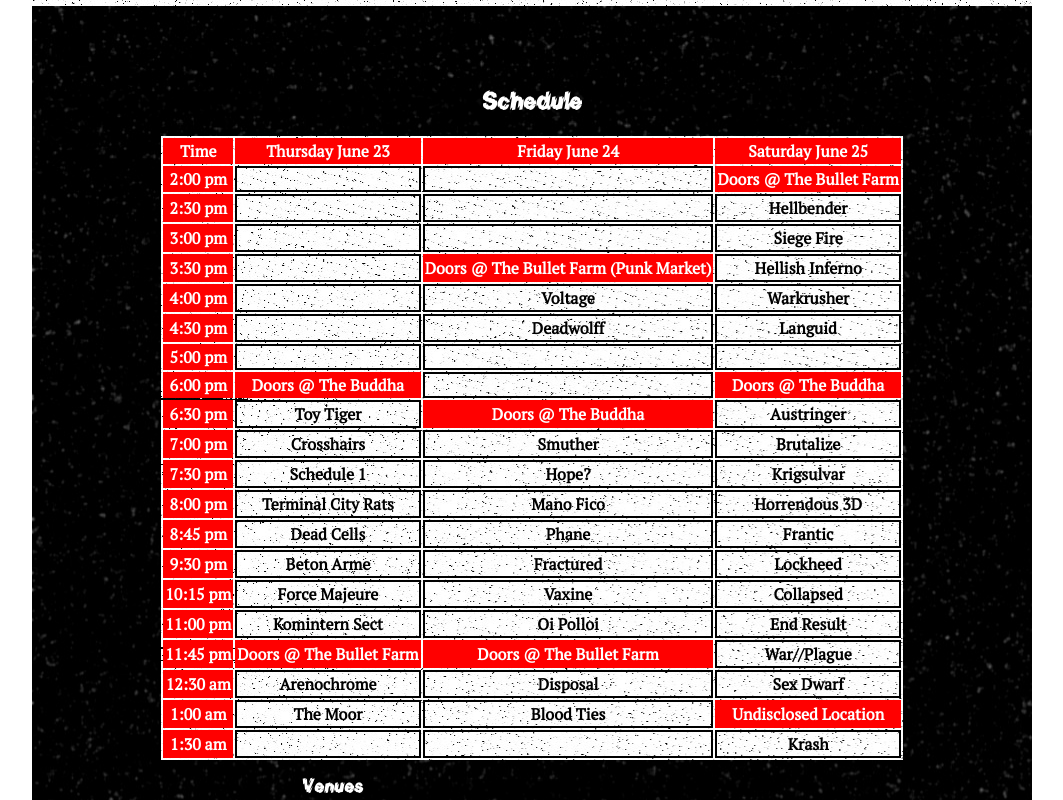
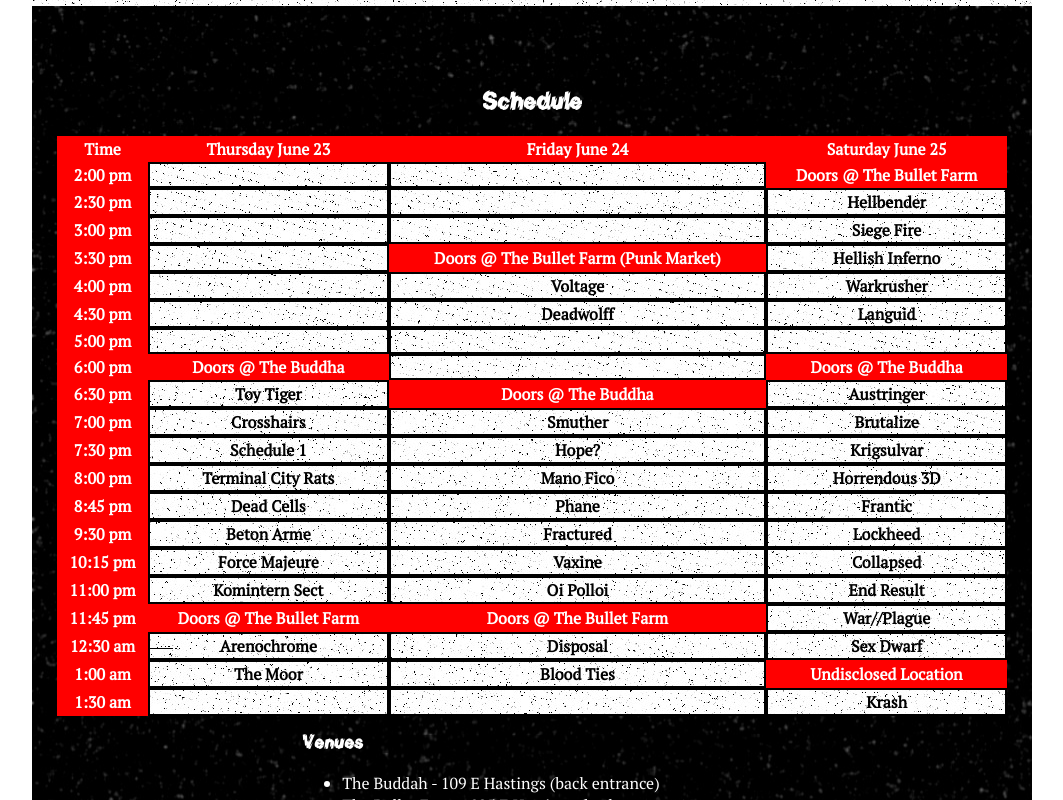
Before and after one commit to cordellbonnieux/Have-A-Good-Laugh, a React (Create React App) app: page / in a window 1280 px wide. Shown: the part 5740-6540 px from the top of the page, without its empty margins (108-1171 px from the left). Built offline with nearby package versions, Linux system fonts and the light colour scheme.

Commit message:
Added an extra break point for the schedule table.

```diff
--- a/src/App.css
+++ b/src/App.css
@@ -208,6 +208,9 @@ table {
   background-repeat: repeat;
   color:#000;
   margin: auto;
+  width: 100%;
+  border-spacing: 0;
+  font-size: 1em;
 }
 
 table tr th {
@@ -249,6 +252,7 @@ form div:last-child {
 form div:last-child input {
   width: auto;
   border: none;
+  box-shadow: none;
   background-color: red;
   color:#fff;
   padding: 7px 9px;
@@ -315,6 +319,10 @@ form div:last-child input:hover {
   .section_inner div .videoWrapper iframe {
     width:280px;
     height:157px;
+  }
+
+  table {
+    font-size: 0.6em;
   }
 }
 
```
